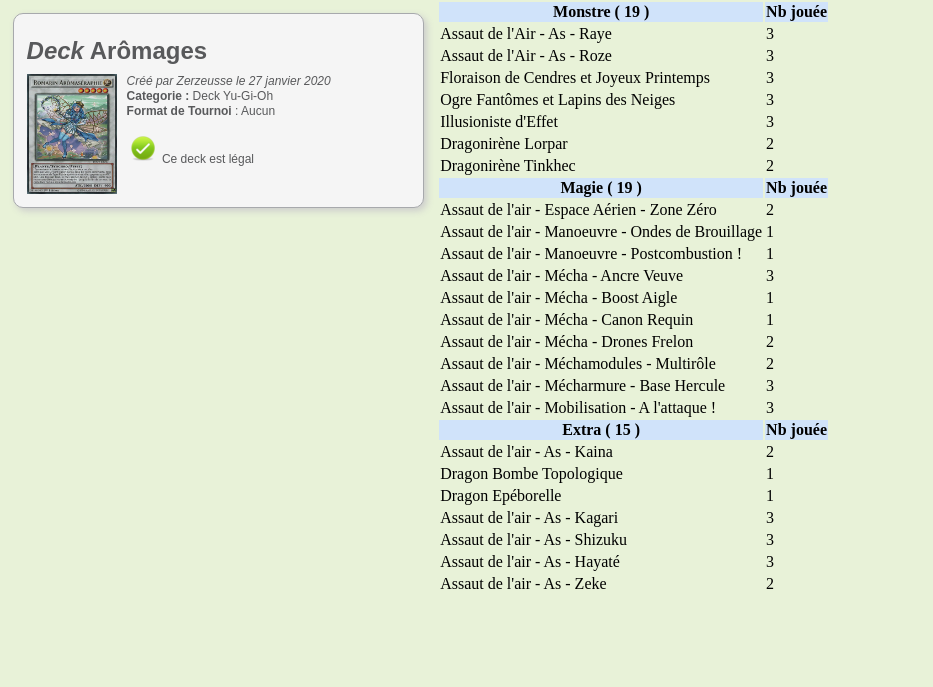
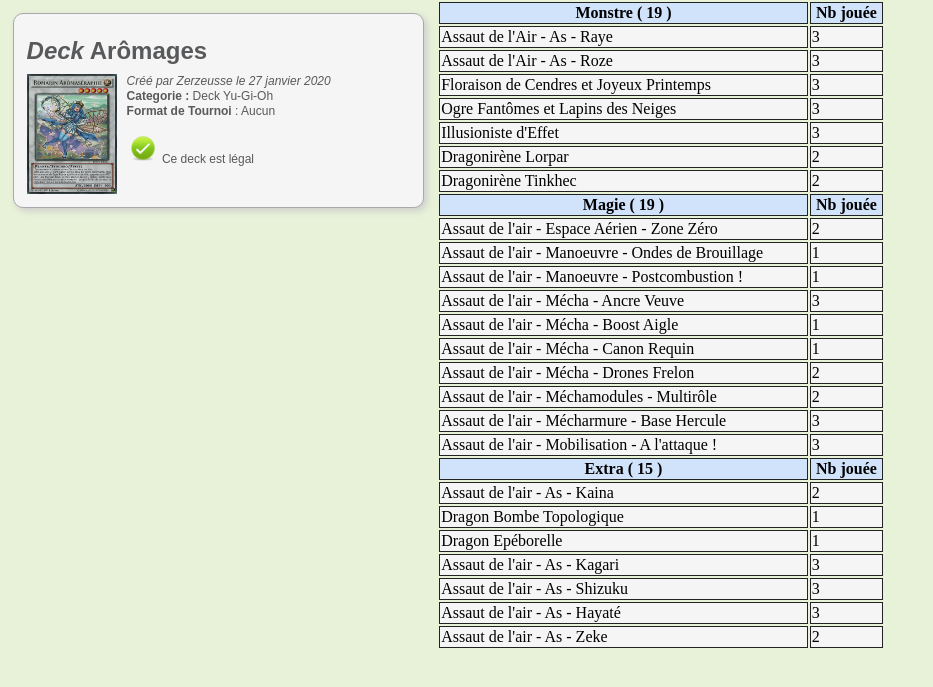
Before and after one commit to Gregory-febvin/Yu-Gi-OH_Site, a PHP site: the page made by Site finale Yu-gi-oh Final/Site Finale/Deck-Aromage.php in a window 1280 px wide. Shown: the part 80-767 px from the top of the page, without its empty margins (0-933 px from the left). Run offline with PHP 8.4, Linux system fonts and the light colour scheme; data comes from the database, SQL or seed files in the repository.

Commit message:
Mise a jour du css

```diff
--- a/Site finale Yu-gi-oh Final/Site Finale/css/Deck.css
+++ b/Site finale Yu-gi-oh Final/Site Finale/css/Deck.css
@@ -3,6 +3,7 @@ html, body { /* Toute la page, permet d'avoir le menu propre */
     padding: 0;
 }
 
+/*
 .banners{
     font-family: Helvetica, Arial, sans-serif;
     font-size: 14px;
@@ -12,7 +13,7 @@ html, body { /* Toute la page, permet d'avoir le menu propre */
     top: 200px;
     margin-top: 800px;
     display: block;
-}
+}*/
 
 .header{
     height: 10%;
@@ -55,21 +56,23 @@ html, body { /* Toute la page, permet d'avoir le menu propre */
 thead{
     background-color: #D0E3FA;
 }
+tbody{
+    background-color: whitesmoke;
+}
 
 
-
-table .IMG:hover            /*Permet d'agrandir une image lorsque l'on passe la souris dessus*/
+/*
+table .IMG:hover
 {
-    -webkit-transform:scale(2.1); /*L'image fera 2,1 fois sa taille après agrandissement*/
+    -webkit-transform:scale(2.1);
     transform: scale(2.1);
     transition: transform;
-    transition-duration: 1s; /*L'image prendra 1s pour s'agrandir*/
-}
+    transition-duration: 1s;
+}*/
 
 .IMG{
     height: auto;
     width:80%;
-
 }
 
 .card{
@@ -83,3 +86,15 @@ table .IMG:hover            /*Permet d'agrandir une image lorsque l'on passe la
 .link{
     color:#222222;
 }
+
+.TypeCarte{
+    background-color: #D0E3FA;
+}
+
+.TableDeck{
+    width:35%;
+}
+
+th,td{
+    border:0.1rem solid #222222;
+}
```
Also changed, not shown: Site finale Yu-gi-oh Final/Site Finale/css/Menu_Principale.css (+0 -14 lines).
